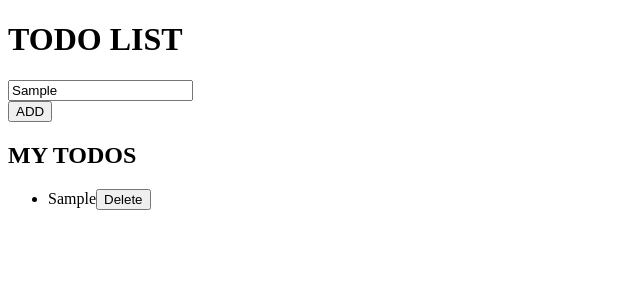
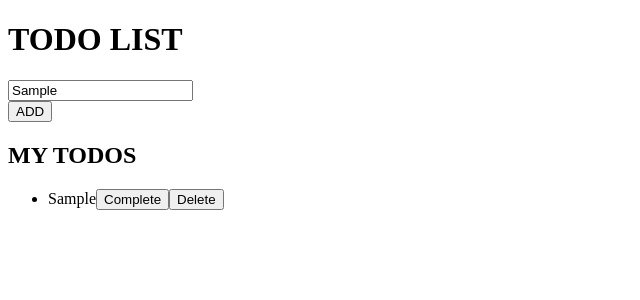
Before and after one commit to Ramulatejavardhan/react-Todolist-, a React (Vite) app in the folder Todolist/: page / in a window 1280 px wide. Both pictures are taken after typing "Sample" into the empty fields and a click on the button "ADD". Shown: the top 300 px of the page, without its empty margins (0-640 px from the left). Built offline with nearby package versions, Linux system fonts and the light colour scheme.

Commit message:
usestate(onchange)

```diff
--- a/Todolist/src/components/context.jsx
+++ b/Todolist/src/components/context.jsx
@@ -26,6 +26,7 @@ export default function Content(){
                 {todos.map((todo) => (
             <li key={todo.text}>
                 {todo.text}
+                <button>Complete</button>
         <button onClick={() =>{
             const newtodos = todos.filter(
                 (item) => item.text !== todo.text
```
